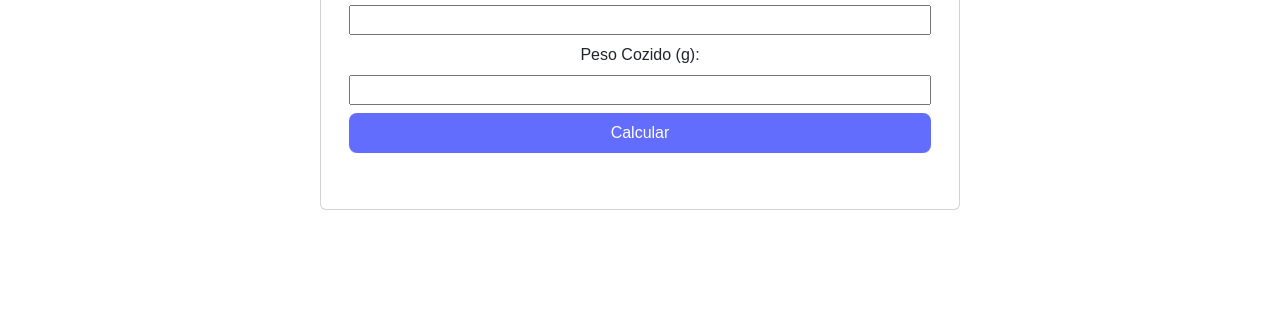
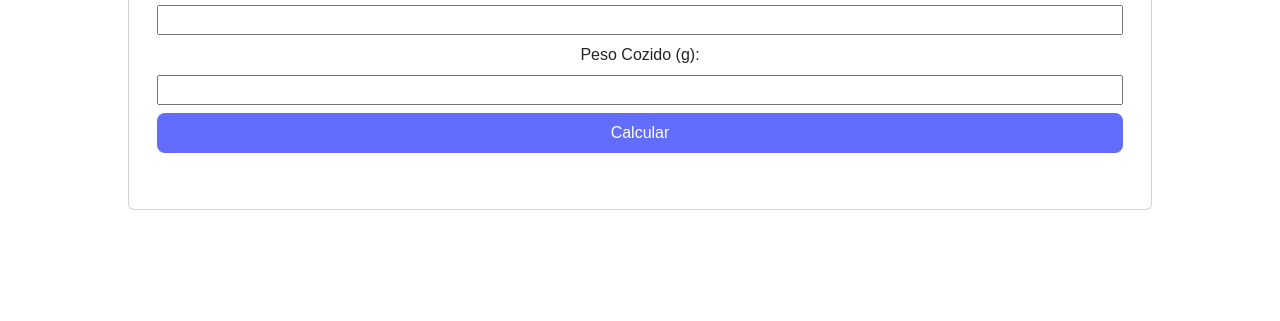
Before and after one commit to profFranciscoMelo/SenacGastronomia, a plain HTML site: page index.html in a window 1280 px wide. Shown: the part 479-800 px from the top of the page. Drawn offline with nearby package versions, Linux system fonts and the light colour scheme.

Commit message:
varias telas

```diff
--- a/styles.css
+++ b/styles.css
@@ -4,15 +4,55 @@ header {
     padding: 1rem;
     text-align: center;
 }
+body {
+    font-family: Arial, sans-serif;
+    margin: 0;
+    padding: 0;
+}
+.container{
+    width: 80%;
+    background-color: #fff;
+}
+main {
+    padding: 1rem;
+}
 
-@media screen and (min-width : 200px) {
+section {
+    margin-bottom: 2rem;
+}
+
+form {
+    display: flex;
+    flex-direction: column;
+}
+
+label, input, button {
+    margin-bottom: 0.5rem;
+}
+
+button {
+    padding: 0.5rem;
+    background-color: #626cfd;
+    color: #fff;
+    border: none;
+    cursor: pointer;
+    border-radius: 8px;
+}
+
+button:hover {
+    background-color: #626cfd;
+}
+
+
+
+@media screen and (min-width : 540px) {
     body {
         font-family: Arial, sans-serif;
         margin: 0;
         padding: 0;
     }
     .container{
-        width: 100%;
+        width: 80%;
         background-color: #fff;
     }
     main {
@@ -46,55 +86,14 @@ header {
     }
  }
 
-@media screen and (min-width : 400px) {
+ @media screen and (min-width: 720px) {
     body {
         font-family: Arial, sans-serif;
         margin: 0;
         padding: 0;
     }
     .container{
-        width: 75%;
-        background-color: #fff;
-    }
-    main {
-        padding: 1rem;
-    }
-
-    section {
-        margin-bottom: 2rem;
-    }
-
-    form {
-        display: flex;
-        flex-direction: column;
-    }
-
-    label, input, button {
-        margin-bottom: 0.5rem;
-    }
-
-    button {
-        padding: 0.5rem;
-        background-color: #626cfd;
-        color: #fff;
-        border: none;
-        cursor: pointer;
-        border-radius: 8px;
-    }
-
-    button:hover {
-        background-color: #626cfd;
-    }
- }
-
- @media screen and (min-width: 600px) {
-    body {
-        font-family: Arial, sans-serif;
-        margin: 0;
-        padding: 0;
-    }
-    .container{
-        width: 50%;
+        width: 80%;
         background-color: #fff;
     }
     main {
@@ -128,3 +127,11 @@ header {
     }
 
  }
+
+ @media screen and (min-width: 960px) {
+
+ }
+
+ @media screen and (min-width: 1140px) {
+
+ }
```
